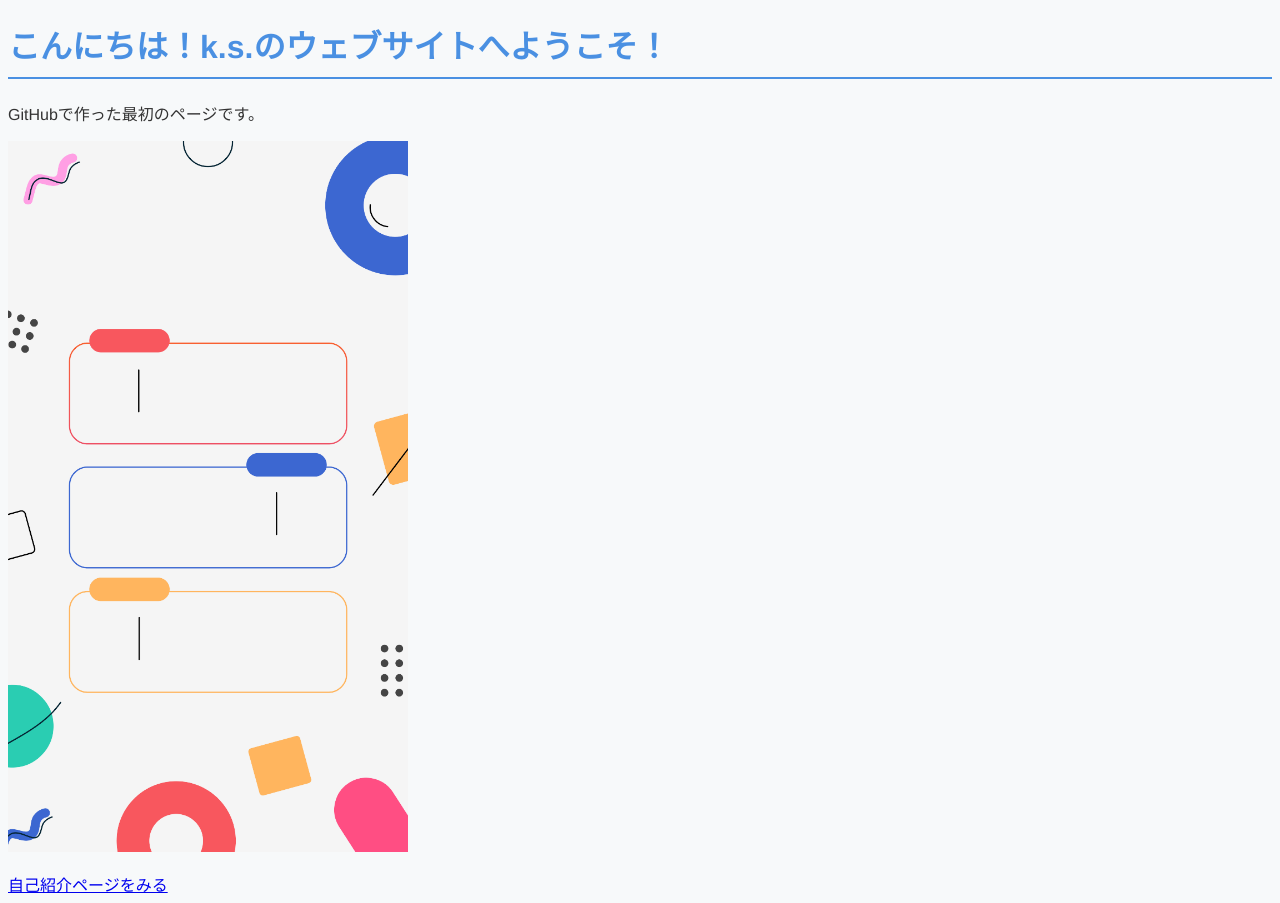
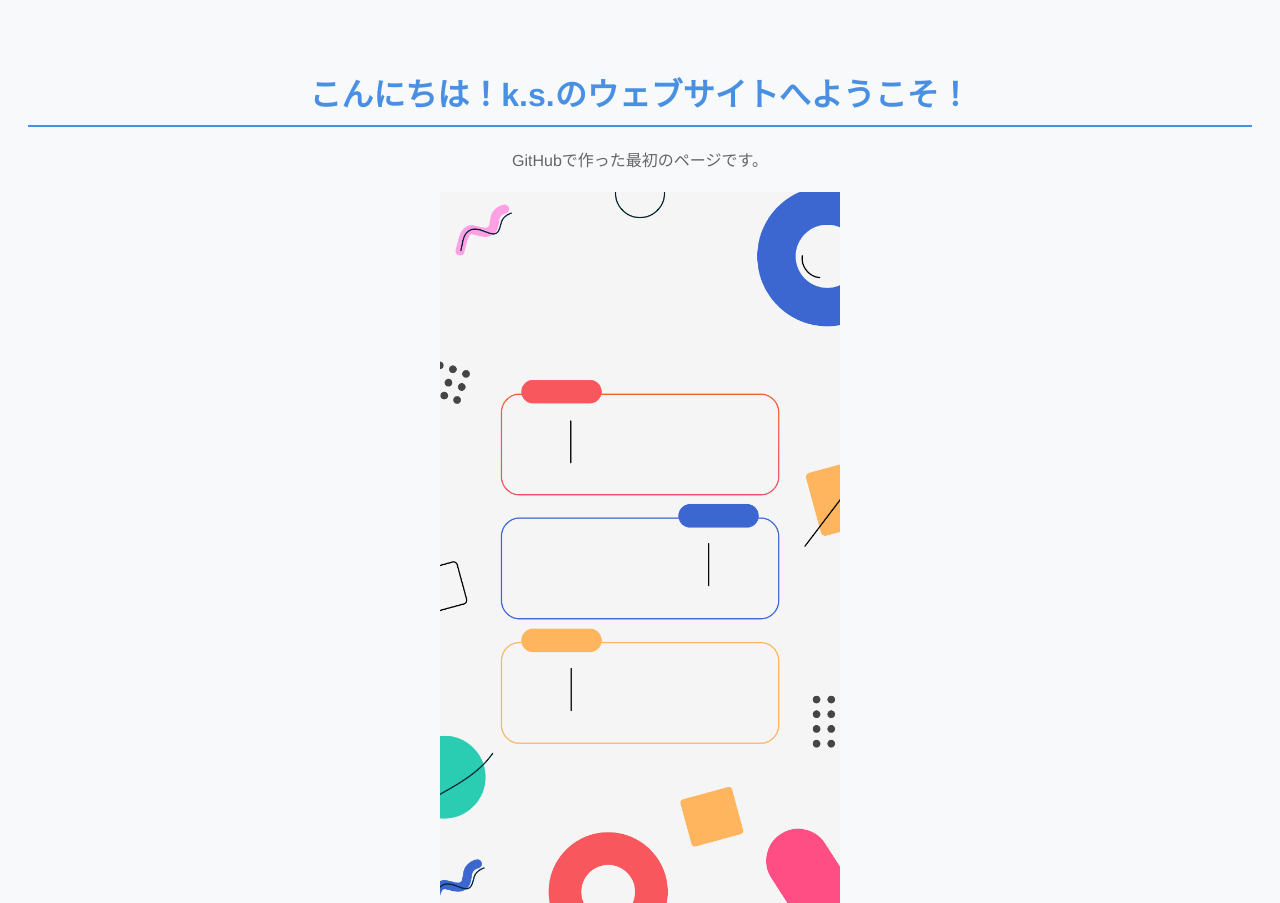
Before and after one commit to ks20080812-dev/sample, a plain HTML site: page index.html in a window 1280 px wide. Shown: the top 903 px of the page. Drawn offline with Linux system fonts and the light colour scheme.

Commit message:
Today's brushup final

```diff
--- a/index.html
+++ b/index.html
@@ -9,12 +9,23 @@
             background-color: #f7f9fa; /* 1. 背景を優しいグレーに */
             color: #333333;           /* 2. 文字を真っ黒ではなく、おしゃれな濃いグレーに */
             font-family: 'Helvetica Neue', Arial, sans-serif; /* 3. すっきりした現代的なフォントに */
+
+            text-align: center;
+            padding: 40px 20px;
         }
 
         h1 {
             color: #4a90e2;           /* 4. 見出しの色をおしゃれな青に */
+            font-size: 32px;
+            margin-bottom: 20px;
             border-bottom: 2px solid #4a90e2; /* 5. 見出しの下に線を引く */
             padding-bottom: 10px;     /* 6. 線と文字の間に少し隙間をあける */
+        }
+
+        p{
+            font-size: 16px;
+            line-height: 1.8;
+            color: #666;
         }
     </style>
 
```
